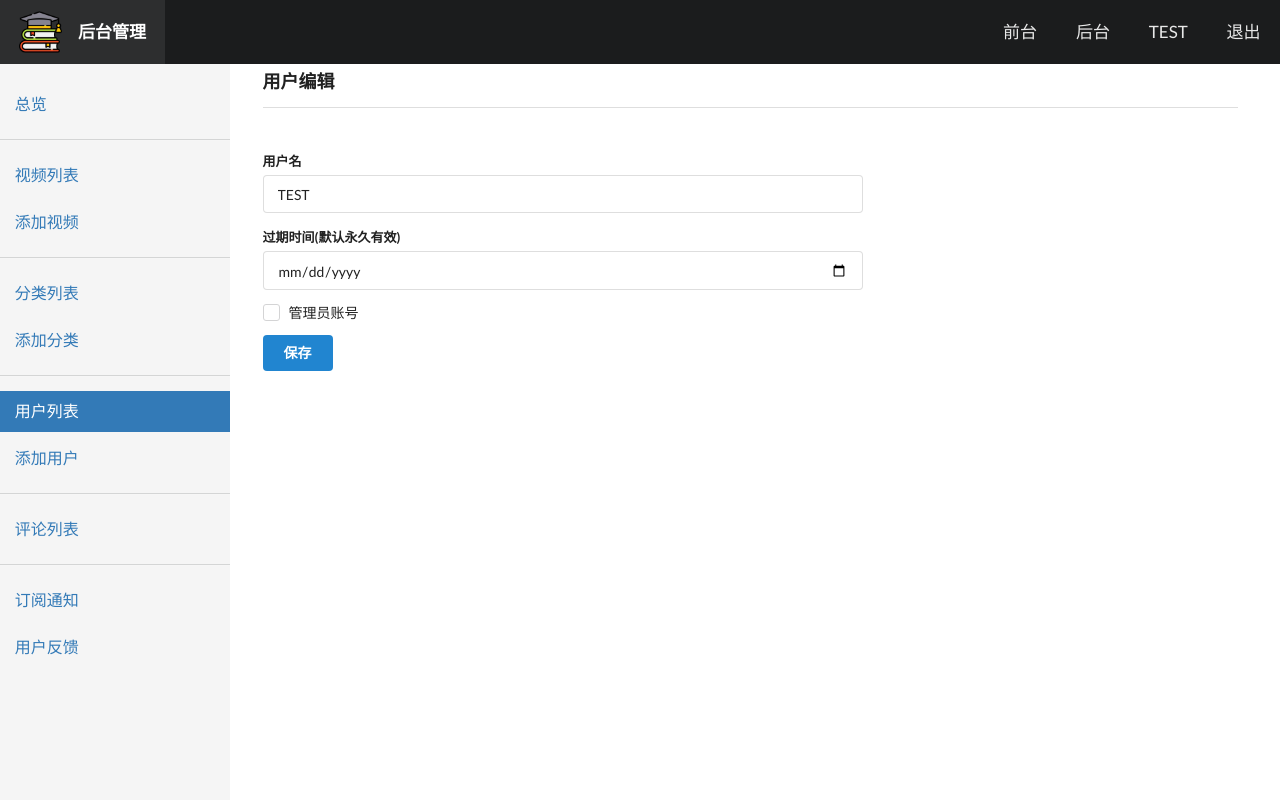
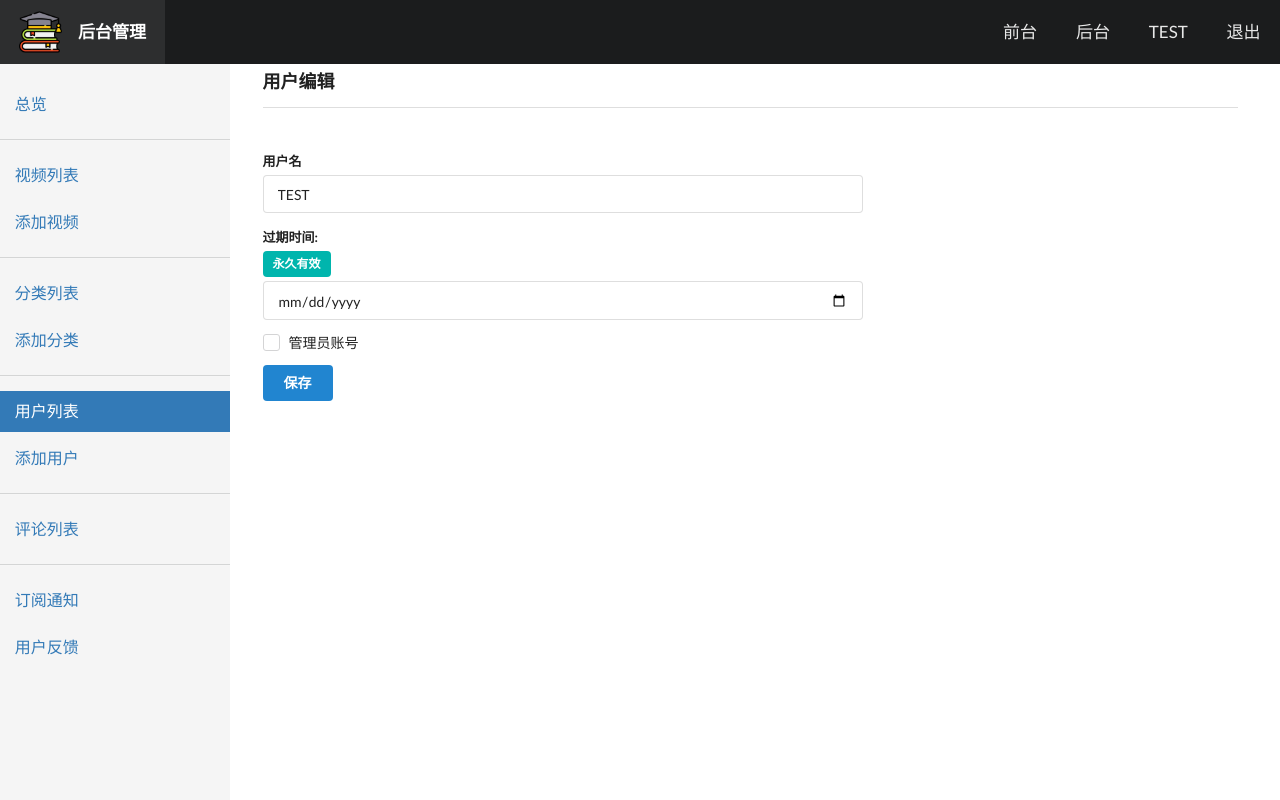
Before and after one commit to dadaWilliam/videoproject, a Django app: page /myadmin/user_edit/4 in a window 1280 px wide. Run offline with Django 3.2, Linux system fonts and the light colour scheme; a user stored in the database is signed in; data comes from the database, SQL or seed files in the repository; parts of the project's set-up code (start-up, migrations or seed data) failed here and were passed over; some libraries are stand-ins or nearby versions.

Commit message:
expire required=False

```diff
--- a/myadmin/forms.py
+++ b/myadmin/forms.py
@@ -105,7 +105,7 @@ class UserAddForm(forms.ModelForm):
                                    'required': '密码不能为空',
                                },
                                widget=forms.PasswordInput(attrs={'placeholder': '请输入密码'}))
-    expire = forms.DateTimeField(widget=forms.DateInput(attrs={'type':'date'}))
+    expire = forms.DateTimeField(required=False, widget=forms.DateInput(attrs={'type':'date'}))
     class Meta:
         model = User
         fields = ['username', 'password', 'is_staff', 'expire']
@@ -125,7 +125,7 @@ class UserEditForm(forms.ModelForm):
                                   'required': '用户名不能为空'
                               },
                               widget=forms.TextInput(attrs={'placeholder': '请输入用户名'}))
-    expire = forms.DateTimeField(widget=forms.DateInput(attrs={'type': 'date'}))
+    expire = forms.DateTimeField(required=False, widget=forms.DateInput(attrs={'type': 'date'}))
     class Meta:
         model = User
         fields = ['username', 'is_staff', 'expire']
--- a/templates/myadmin/user_edit.html
+++ b/templates/myadmin/user_edit.html
@@ -20,9 +20,18 @@
                     {{ form.username }}
                 </div>
                 <div class="field">
-                    <label>过期时间(默认永久有效)</label>
+                    <label>过期时间:</label>
+                    <div>
+                    {% if user.expire %}
+                    <a class="ui orange label">{{user.expire|date:'Y-m-d H:i'}}</a>
+                    {% else %}
+                    <a class="ui teal label">永久有效</a>
+                    {% endif %}
+                    </div>
+                    <label> </label>
                     {{form.expire}}
                 </div>
+
                 <div class="field">
                     <div class="ui checkbox">
                       {{form.is_staff}}
```
